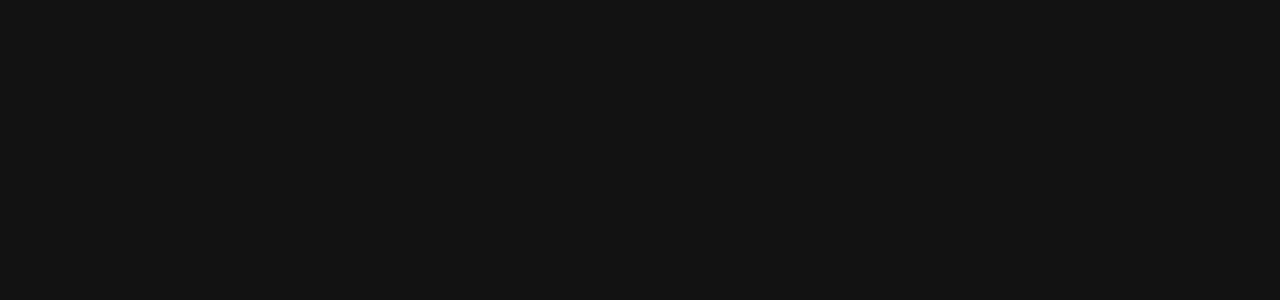
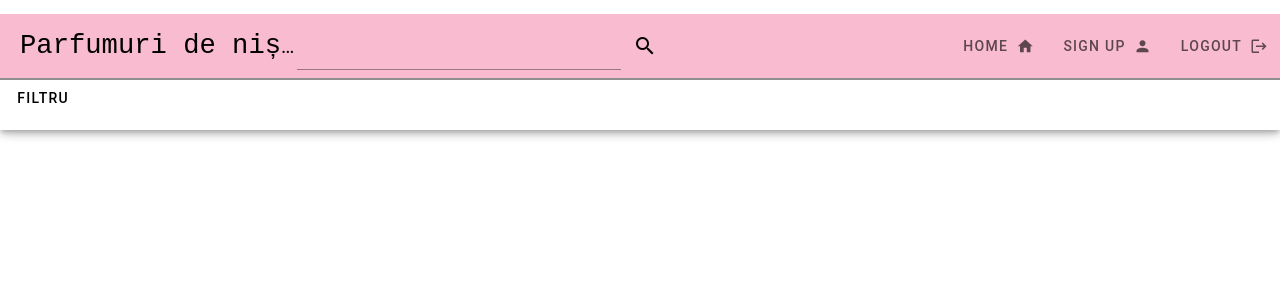
Before and after one commit to DianaTrasca28/ProiectTIC, a Vue app: page / in a window 1280 px wide. Before the commit this address had no page. Shown: the top 300 px of the page. Built offline with nearby package versions, Linux system fonts and the light colour scheme.

Commit message:
Am facut un meniu partial

```diff
--- a/src/App.vue
+++ b/src/App.vue
@@ -1,11 +1,13 @@
-<template>
-  <v-app>
-    <v-main>
-      <router-view />
-    </v-main>
+<template class="app">
+  <v-app class="white">
+  <menu-component></menu-component>
   </v-app>
 </template>
 
-<script setup>
-  //
+<script>
+  import MenuComponent from "./components/MenuComponent.vue"
+  export default {
+    name: "App",
+    components: {MenuComponent}
+  };
 </script>
--- /dev/null
+++ b/src/components/MenuComponent.vue
@@ -0,0 +1,110 @@
+<template>
+<v-app-bar height="130" floating scroll-behavior="hide" elevation="5">
+<v-container fluid class="pa-0">
+  <v-toolbar  dense color="pink-lighten-4">
+
+      <!-- Link si titlu pagina -->
+      <v-toolbar-title>
+      <router-link to="/" tag="span" style="cursor: pointer; color: black; text-decoration: none; font-family: 'Courier New', Courier, monospace, sans-serif; font-size: 1.7rem;">
+        {{ appTitle }}
+      </router-link>
+      </v-toolbar-title>
+
+      <!-- SEARCH BAR SI icon -->
+      <v-text-field
+        hide-details
+        single-line
+        variant="underlined"
+      ></v-text-field>
+      <v-btn icon>
+        <v-icon>mdi-magnify</v-icon>
+      </v-btn>
+      <v-spacer></v-spacer>
+
+      <v-toolbar-items variant="plain" class="toolbar-items">
+            <v-btn
+                v-for="item in menuItems"
+                :to = "item.path"
+                :key="item.title"
+                :append-icon= item.icon
+            >
+            {{item.title }}
+            </v-btn>
+            <v-btn
+            append-icon="mdi-logout"
+            @click="logoutAction">Logout</v-btn>
+        </v-toolbar-items>
+  </v-toolbar>
+<v-divider thickness="2.5" color="gray" opacity="0.5"></v-divider>
+    <v-menu open-on-hover>
+      <template v-slot:activator="{ props }">
+        <v-btn
+          color="black"
+          v-bind="props"
+        >
+          Filtru
+        </v-btn>
+      </template>
+
+      <v-list>
+        <v-list-item
+          v-for="(item, index) in itemsNote"
+          :key="index"
+        >
+          <v-list-item-title>{{ item.title }}</v-list-item-title>
+        </v-list-item>
+      </v-list>
+    </v-menu>
+    </v-container>
+  </v-app-bar>
+
+</template>
+
+<script>
+export default {
+    data(){
+        return {
+        appTitle: 'Parfumuri de nișă',
+        menuItems: [
+            { title: 'Home', path: '/', icon: 'mdi-home' },
+            { title: 'Sign Up', path: '/signup', icon: 'mdi-account' },
+        ],
+        menuItemsLogIn: [
+            { title: 'Home', path: '/', icon: 'mdi-home' },
+            { title: 'Wish List', path: '/wishlist', icon:'mdi-heart' },
+            { title: 'My Account', path: '/myaccount', icon:'mdi-account-circle' }
+        ],
+        itemsNote: [
+        { title: 'Vanilie' },
+        { title: 'Click Me' },
+        { title: 'Click Me' },
+        { title: 'Click Me 2' },
+      ],
+        }
+    },
+    methods: {
+    logoutAction(){
+        this.$router.push('/');
+        this.logout();
+    }
+    },
+};
+</script>
+<style scoped>
+  .v-container {
+    max-width: 100%;
+  }
+
+  .toolbar-items {
+  display: flex;
+  flex-direction: row;
+  justify-content: flex-end;
+}
+
+@media only screen and (max-width: 600px) {
+  .toolbar-items {
+    flex-direction: column;
+    align-items: flex-end;
+  }
+}
+</style>
--- a/src/plugins/vuetify.js
+++ b/src/plugins/vuetify.js
@@ -14,6 +14,6 @@
 // https://vuetifyjs.com/en/introduction/why-vuetify/#feature-guides
 export default createVuetify({
   theme: {
-    defaultTheme: 'dark',
+    defaultTheme: 'light',
   },
 })
--- a/src/router/index.js
+++ b/src/router/index.js
@@ -1,15 +1,60 @@
+// Composables
+import { createRouter, createWebHistory } from 'vue-router'
 
-/**
- * router/index.ts
- *
- * Automatic routes for `./src/pages/*.vue`
- */
-
-// Composables
-import { createRouter, createWebHistory } from 'vue-router/auto'
+// import store from '@/store';
+const routes = [
+  {
+    path: '/',
+    children: [
+      {
+        // route level code-splitting
+        // this generates a separate chunk (Home-[hash].js) for this route
+        // which is lazy-loaded when the route is visited.
+        path: '',
+        name: 'Home',
+        component: () => import('@/views/Home.vue'),
+      },
+      {
+        path: '/wishlist',
+        name: 'WishList',
+        component: () => import('@/views/WishList.vue'),
+        meta: { requiresAuth: true }
+      },
+      {
+        path: '/signup',
+        name: 'SignUp',
+        component: () => import('@/views/SignUp.vue'),
+      },
+      {
+        path: '/login',
+        name: 'Login',
+        component: () => import('@/views/Login.vue'),
+      },
+      {
+        path: '/parfume',
+        name: 'Parfume',
+        component: () => import('@/views/Parfume.vue'),
+        meta: { requiresAuth: true }
+      },   {
+        path: '/myaccount',
+        name: 'MyAccount',
+        component: () => import('@/views/MyAccount.vue'),
+        meta: { requiresAuth: true }
+      }
+    ],
+  },
+]
 
 const router = createRouter({
-  history: createWebHistory(import.meta.env.BASE_URL),
+  history: createWebHistory(process.env.BASE_URL),
+  routes,
 })
 
+// router.beforeEach((to, from, next) => {
+//   if (to.meta.requiresAuth && !store.state.authModule.currentUser) {
+//     next('/login');
+//   } else {
+//     next();
+//   }
+// });
 export default router
--- /dev/null
+++ b/src/views/Home.vue
@@ -0,0 +1,10 @@
+<template>
+
+</template>
+
+<script>
+
+</script>
+<style scoped>
+
+</style>
--- /dev/null
+++ b/src/views/Login.vue
@@ -0,0 +1,10 @@
+<template>
+
+</template>
+
+<script>
+
+</script>
+<style scoped>
+
+</style>
--- /dev/null
+++ b/src/views/MyAccount.vue
@@ -0,0 +1,10 @@
+<template>
+
+</template>
+
+<script>
+
+</script>
+<style scoped>
+
+</style>
--- /dev/null
+++ b/src/views/Parfume.vue
@@ -0,0 +1,10 @@
+<template>
+
+</template>
+
+<script>
+
+</script>
+<style scoped>
+
+</style>
--- /dev/null
+++ b/src/views/SignUp.vue
@@ -0,0 +1,10 @@
+<template>
+
+</template>
+
+<script>
+
+</script>
+<style scoped>
+
+</style>
--- /dev/null
+++ b/src/views/WishList.vue
@@ -0,0 +1,10 @@
+<template>
+
+</template>
+
+<script>
+
+</script>
+<style scoped>
+
+</style>
--- a/vite.config.mjs
+++ b/vite.config.mjs
@@ -1,9 +1,7 @@
 // Plugins
-import Components from 'unplugin-vue-components/vite'
 import Vue from '@vitejs/plugin-vue'
 import Vuetify, { transformAssetUrls } from 'vite-plugin-vuetify'
 import ViteFonts from 'unplugin-fonts/vite'
-import VueRouter from 'unplugin-vue-router/vite'
 
 // Utilities
 import { defineConfig } from 'vite'
@@ -12,18 +10,13 @@
 // https://vitejs.dev/config/
 export default defineConfig({
   plugins: [
-    VueRouter(),
     Vue({
       template: { transformAssetUrls }
     }),
     // https://github.com/vuetifyjs/vuetify-loader/tree/master/packages/vite-plugin#readme
     Vuetify({
       autoImport: true,
-      styles: {
-        configFile: 'src/styles/settings.scss',
-      },
     }),
-    Components(),
     ViteFonts({
       google: {
         families: [{
```
